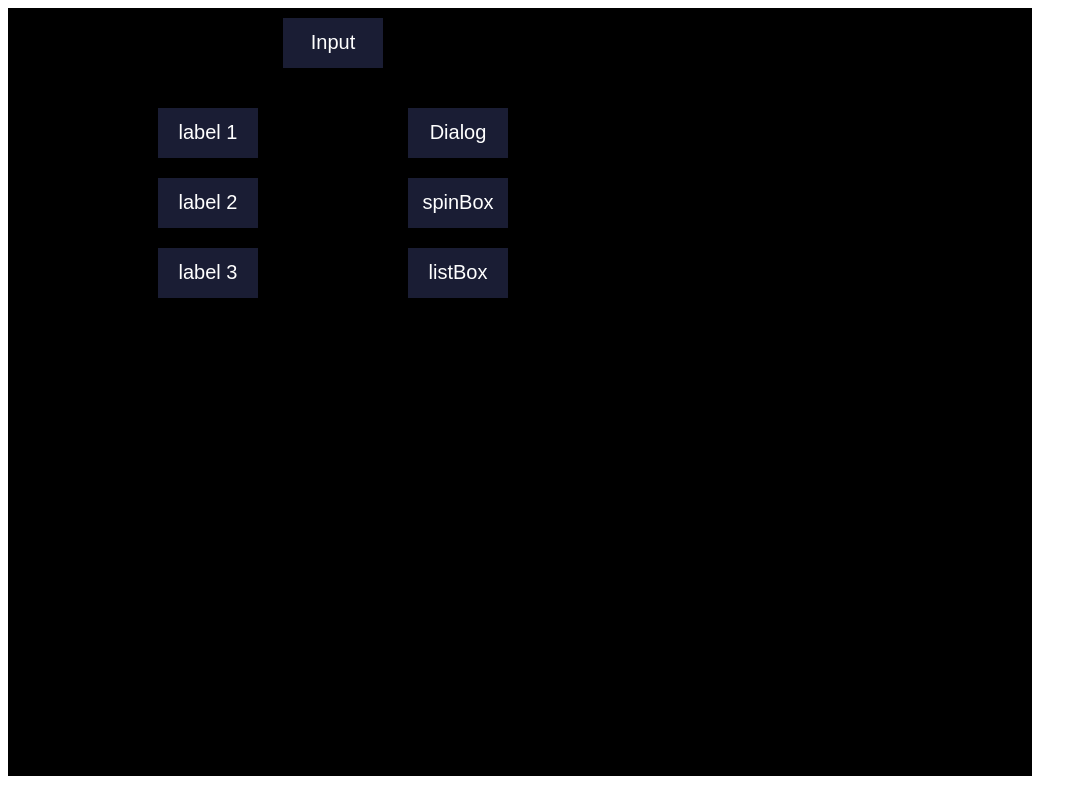
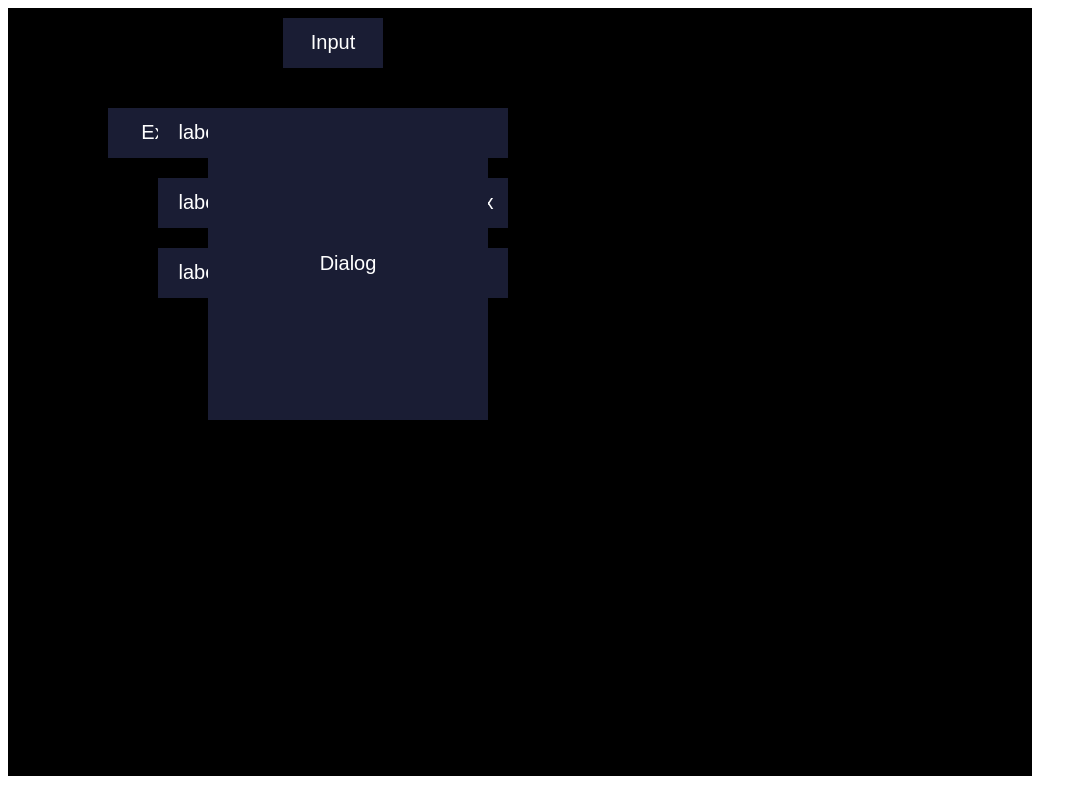
Before and after one commit to idea4good/GuiLitePreviewer, a website: page src/preview.html in a window 1280 px wide. Shown: the whole page, without its empty margins (0-1087 px from the left). Drawn offline with Linux system fonts and the light colour scheme.

Commit message:
recover html layout content

```diff
--- a/src/preview.html
+++ b/src/preview.html
@@ -56,7 +56,11 @@ function search_trees(source){
     var source_code = `static c_my_dialog s_my_dialog;
 
 static c_button s_exit_button;
-
+WND_TREE s_dialog_widgets[] =
+{
+	{ &s_exit_button,	ID_EXIT_BUTTON,	"Exit",	100, 100, 100, 50},
+	{NULL, 0 , 0, 0, 0, 0, 0}
+};
 
 WND_TREE s_main_widgets[] =
 {
@@ -70,6 +74,7 @@ WND_TREE s_main_widgets[] =
 	{ &s_spin_box,	ID_SPIN_BOX,"spinBox",	400, 170, 100, 50},
 	{ &s_list_box,	ID_LIST_BOX,"listBox",	400, 240, 100, 50},
 
+	{ &s_my_dialog,	ID_DIALOG,	"Dialog",	200, 100, 280, 312, s_dialog_widgets},
 	{NULL, 0 , 0, 0, 0, 0, 0}
 };
 
```
